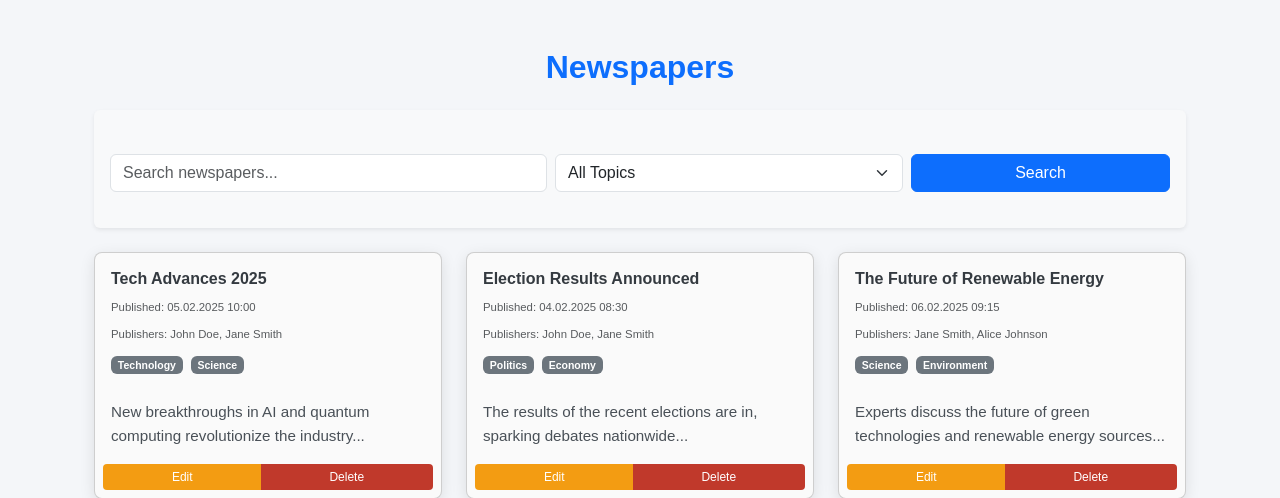
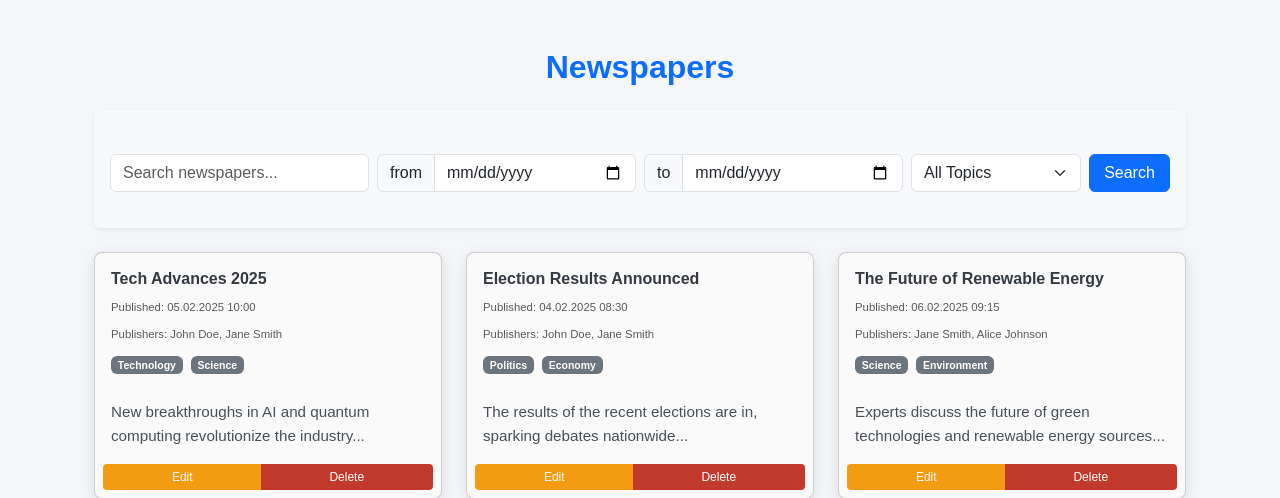
Before and after one commit to MaksVakulenko/News-agency, a Django app: page /newspaper/ in a window 1280 px wide. Shown: the part 56-554 px from the top of the page. Run offline with Django 5.2, Linux system fonts and the light colour scheme; data comes from the database, SQL or seed files in the repository.

Commit message:
Implement search by publication date

```diff
--- a/newspaper/views.py
+++ b/newspaper/views.py
@@ -47,11 +47,13 @@ class NewspaperListView(SearchListView, LoginRequiredMixin):
 
     def get_queryset(self):
         queryset = super().get_queryset()
-        queryset = queryset.prefetch_related('publishers', 'topic')
-        topic_id = self.request.GET.get("topic")
+        date_from = self.request.GET.get("date_from")
+        date_to = self.request.GET.get("date_to")
 
-        if topic_id:
-            queryset = queryset.filter(topic__id=topic_id)
+        if date_from:
+            queryset = queryset.filter(pub_date__gte=date_from)
+        if date_to:
+            queryset = queryset.filter(pub_date__lte=date_to)
 
         return queryset
 
@@ -61,7 +63,7 @@ class NewspaperDetailView(LoginRequiredMixin, generic.DetailView):
     template_name = "newspaper/newspaper_detail.html"
 
     def get_queryset(self):
-        return super().get_queryset().prefetch_related('publishers', 'topic')
+        return super().get_queryset().prefetch_related("publishers", "topic")
 
 
 class NewspaperCreateView(LoginRequiredMixin, generic.CreateView):
@@ -126,7 +128,7 @@ class RedactorDetailView(LoginRequiredMixin, generic.DetailView):
     context_object_name = "redactor"
 
     def get_queryset(self):
-        return super().get_queryset().prefetch_related('newspapers')
+        return super().get_queryset().prefetch_related("newspapers")
 
 
 class RedactorCreateView(LoginRequiredMixin, generic.CreateView):
--- a/templates/newspaper/newspaper_list.html
+++ b/templates/newspaper/newspaper_list.html
@@ -6,17 +6,35 @@
 
     <div class="search-container mb-4 p-3 bg-light rounded shadow-sm">
       <form method="get" class="row g-2 align-items-center">
-        <div class="col-md-5 position-relative">
+        <div class="col-md-3 position-relative">
           <input
               type="text"
               name="search"
               class="form-control"
               placeholder="Search newspapers..."
               value="{{ request.GET.search|default:'' }}">
-
-          <i class="bi bi-search position-absolute top-50 end-0 translate-middle-y me-2 text-muted"></i>
         </div>
-        <div class="col-md-4">
+        <div class="col-md-3">
+          <div class="input-group">
+            <span class="input-group-text">from</span>
+            <input
+                type="date"
+                name="date_from"
+                class="form-control"
+                value="{{ request.GET.date_from|default:'' }}">
+          </div>
+        </div>
+        <div class="col-md-3">
+          <div class="input-group">
+            <span class="input-group-text">to</span>
+            <input
+                type="date"
+                name="date_to"
+                class="form-control"
+                value="{{ request.GET.date_to|default:'' }}">
+          </div>
+        </div>
+        <div class="col-md-2">
           <select name="topic" class="form-select">
             <option value="">All Topics</option>
             {% for topic in topics %}
@@ -26,10 +44,9 @@
                 {{ topic.name }}
               </option>
             {% endfor %}
-
           </select>
         </div>
-        <div class="col-md-3 text-md-end">
+        <div class="col-md-1 text-md-end">
           <button type="submit" class="btn btn-primary w-100">Search</button>
         </div>
       </form>
```
